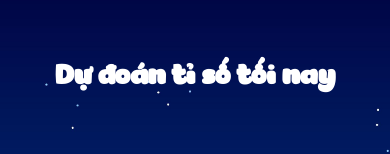
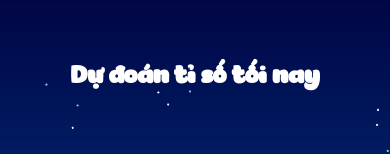
Before and after one commit to MarkLeoo/du-doan-ti-so, a plain HTML site: page index.html in a window 390 px wide. Shown: the part 233-387 px from the top of the page. Drawn offline with Linux system fonts and the light colour scheme.

Commit message:
fix bug lan 2

```diff
--- a/css/style.css
+++ b/css/style.css
@@ -159,7 +159,7 @@ body {
         min-width: 70px;
     }
     #app h3 {
-        font-size: 2.7rem;
+        font-size: 2.4rem;
     }
     .btn-random {
         padding: 15px 30px;
```
